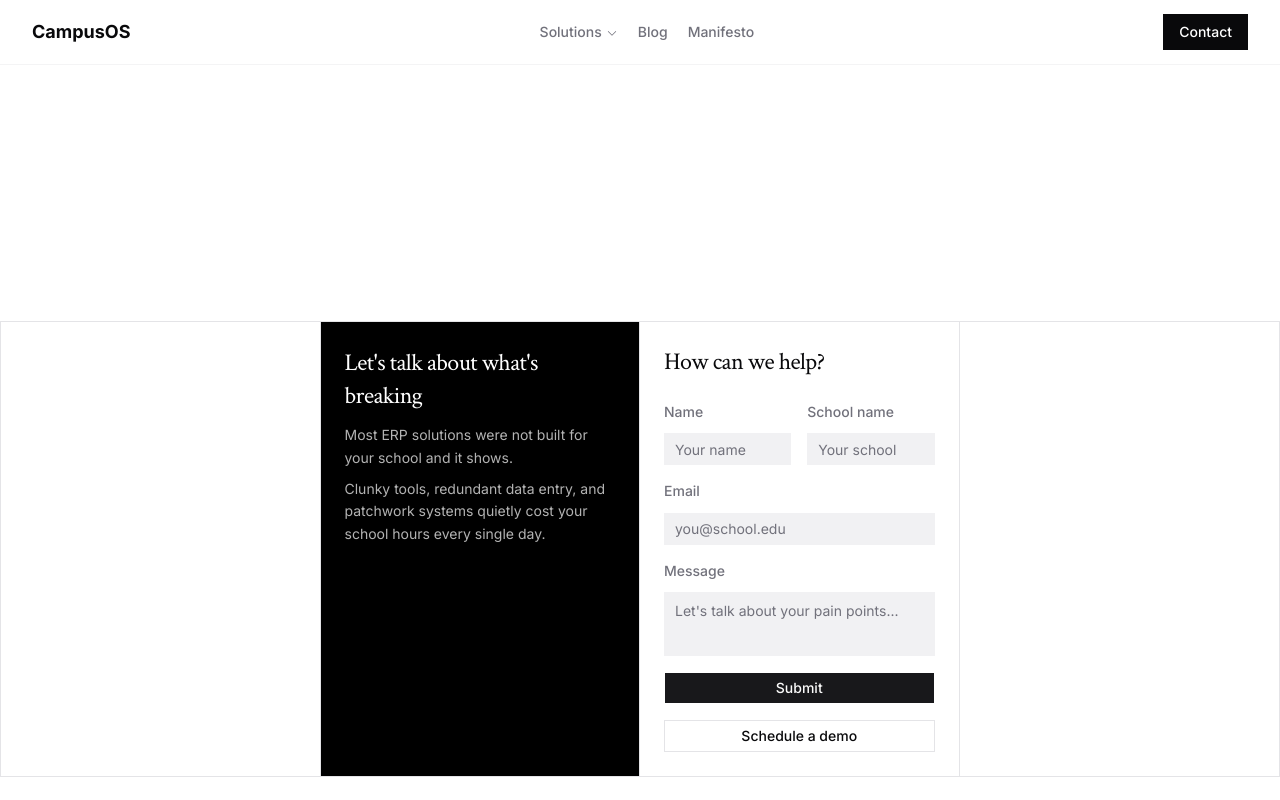
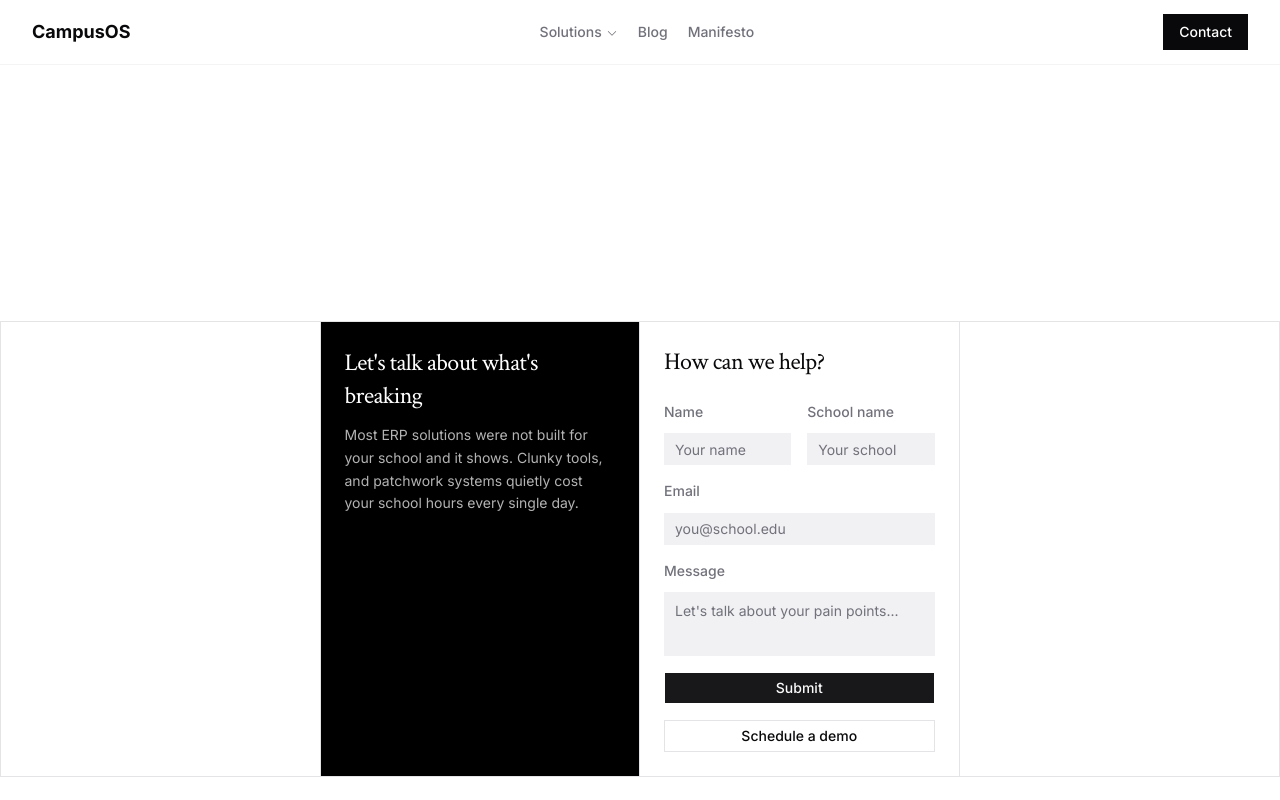
Before and after one commit to CampusOS-Labs/campusos-landing, a Next.js app: page /contact in a window 1280 px wide. Shown: the top 800 px of the page. Built offline with nearby package versions, Linux system fonts and the light colour scheme.

Commit message:
remove slop from contact box

```diff
--- a/components/sections/contact-form.tsx
+++ b/components/sections/contact-form.tsx
@@ -16,9 +16,7 @@ export function ContactForm() {
           </h1>
           <p className="text-white/70 text-sm mt-3 max-w-xs leading-relaxed">
             Most ERP solutions were not built for your school and it shows.
-          </p>
-          <p className="text-white/70 text-sm mt-2 max-w-xs leading-relaxed">
-            Clunky tools, redundant data entry, and patchwork systems quietly cost your school hours every single day.
+            Clunky tools, and patchwork systems quietly cost your school hours every single day.
           </p>
         </div>
         <div className="flex flex-col gap-6 border-r border-border p-6">
```
